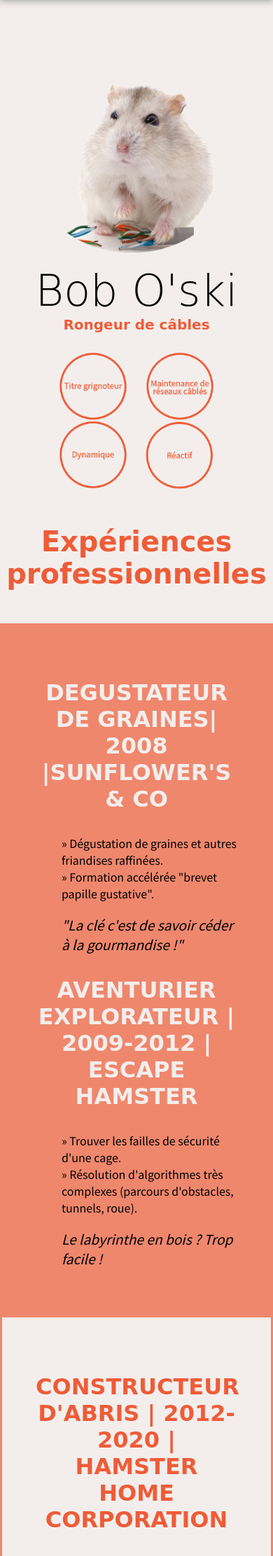
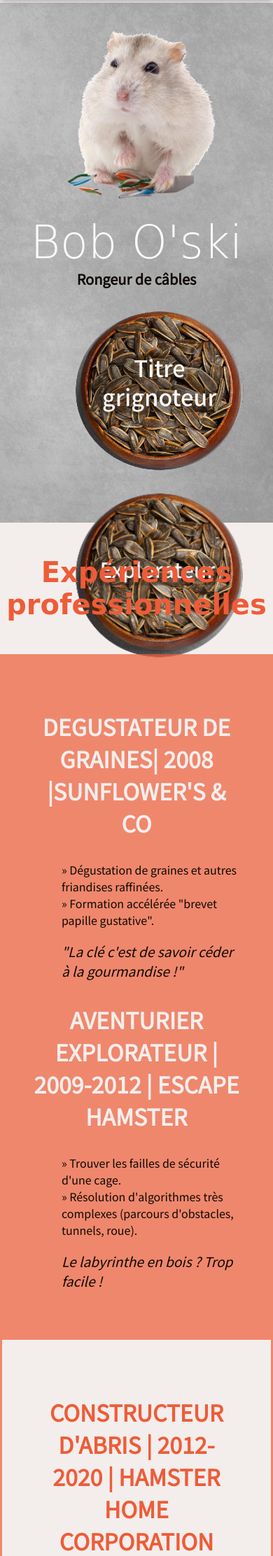
Before and after one commit to BarbaraGonthier/Online-Cv-for-fun, a PHP site: page / in a window 390 px wide; the page is wider, and only the part inside the window is pictured. Shown: the part 99-2323 px from the top of that part at 70% size. Run offline with PHP 8.4, Linux system fonts and the light colour scheme; some web fonts are replaced.

Commit message:
Modification section home

```diff
--- a/index.php
+++ b/index.php
@@ -44,23 +44,20 @@
     </header>
     <section id="home">
         <div class="ball-left">
-            <img src="bubbles/Titre_grignoteur.png" alt="Titre grignoteur">
-            <img src="bubbles/Maintenance.png" alt="Maintenance de réseaux câblés">
+            <img src="home-img/titre-bubble.png" alt="Titre grignoteur">
+            <img src="home-img/explorateur-bubble.png" alt="Explorateur">
         </div>
         <div class="presentation">
-            <img src="./bob.png" alt="Photo de Bob" class="profile-picture">
+            <img src="home-img/bob.png" alt="Photo de Bob" class="profile-picture">
             <h1>Bob O'ski</h1>
             <h3>Rongeur de câbles</h3>
         </div>
         <div class="ball-right">
-            <img src="bubbles/Dynamique.png" alt="Dynamique">
-            <img src="bubbles/Reactif.png" alt="Réactif">
+            <img src="home-img/dynamique-bubble.png" alt="Dynamique">
+            <img src="home-img/reactif-bubble.png" alt="Réactif">
         </div>
         <div class="ball-mobile">
-            <img src="bubbles/Titre_grignoteur.png" alt="Titre grignoteur">
-            <img src="bubbles/Maintenance.png" alt="Maintenance de réseaux câblés">
-            <img src="bubbles/Dynamique.png" alt="Dynamique">
-            <img src="bubbles/Reactif.png" alt="Réactif">
+            <img src="home-img/bubble-mobile.png" alt="Bubbles mise en avant">
         </div>
     </section>
     <section id="experience" class ="sectionExperiences">
--- a/style.css
+++ b/style.css
@@ -4,7 +4,7 @@
     --third-color: #ee5c38;
     --title-color: #868b8e;
     --light: rgb(253, 250, 253) ;
-    --dark:rgb(14, 0, 15);
+    --dark: rgb(16, 8, 3);
 
     --border-radius:10px;
 
@@ -25,6 +25,7 @@ body {
     background-color: var(--background-color);
     font-family: 'Noto Sans JP', sans-serif;
     margin:0;
+    color: var(--dark);
 }
 
 h2 {
@@ -35,9 +36,7 @@ h2 {
 }
 
 h3{
-    color: var(--third-color);
     text-align: center;
-    font-family: var(--title-font-family);
     font-size: 32px;
 }
 
@@ -49,12 +48,12 @@ h3{
 }
 /*--        Header      --*/
 header {
-    margin-bottom: 150px;
+    margin-bottom: 98px;
 }
 
 @media screen and (max-width:767px) {
     header {
-        margin-bottom: 25vmax;
+        margin-bottom: 12.2vmax;
     }
 }
 
@@ -431,9 +430,13 @@ nav a {
     text-align: center;
     margin-bottom: var(--spacing-6);
     padding: var(--spacing);
+    height: calc(100vh - 98px);
+    background: url("home-img/background-home.png") no-repeat;
+    background-size: cover;
 }
 
 .profile-picture {
+    padding-top: 60px;
     width: 630px;
 }
 
@@ -446,15 +449,18 @@ nav a {
 }
 
 .presentation h1 {
+    margin-top: var(--spacing-4);
     margin-bottom: 0;
-    font-size: 78px;
+    font-size: 90px;
     font-family: var(--title-font-family);
     font-weight: lighter;
+    color: var(--light);
 }
 
 .presentation h3 {
-    margin-top: 0.5vh;
+    margin-top: -10px;
     font-size: 28px;
+    color: var(--dark);
 }
 
 .ball-left {
@@ -494,12 +500,14 @@ nav a {
     #home {
         flex-direction: column;
         align-items: center;
-        padding: 0;
-        height: 70vmax;
+        height: 88vmax;
+        background: url("home-img/background-mobile.png") no-repeat;
+        background-size: cover;
     }
 
     .profile-picture {
         width: 275px;
+        padding-top: 30px;
     }
 
     .presentation {
@@ -507,29 +515,24 @@ nav a {
     }
 
     .presentation h1 {
-        margin-top: 18px;
+        margin-top: 22px;
         margin-bottom: 0;
-        font-size: 62px;
+        font-size: 65px;
     }
 
     .presentation h3 {
         margin-top: 0;
+        margin-bottom: 1px;
         font-size: 20px;
     }
 
-    .ball-left, .ball-right {
+    .ball-right, .ball-left {
         display: none;
     }
 
     .ball-mobile {
         display: flex;
-        flex-wrap: wrap;
-        justify-content: space-around;
-        width: 64%;
-    }
-
-    .ball-mobile > img {
-        width: 98px;
+        width: 34vh;
     }
 }
 
```
Also changed, not shown: other parts of style.css (+12 -17 lines), bob.png (deleted), bubbles/Dynamique.png (deleted), bubbles/Maintenance.png (deleted), bubbles/Reactif.png (deleted), bubbles/Titre_grignoteur.png (deleted), home-img/background-home.png (added), home-img/background-mobile.png (added), home-img/bob.png (added), home-img/bubble-mobile.png (added), home-img/dynamique-bubble.png (added), home-img/explorateur-bubble.png (added), home-img/reactif-bubble.png (added), home-img/titre-bubble.png (added).
